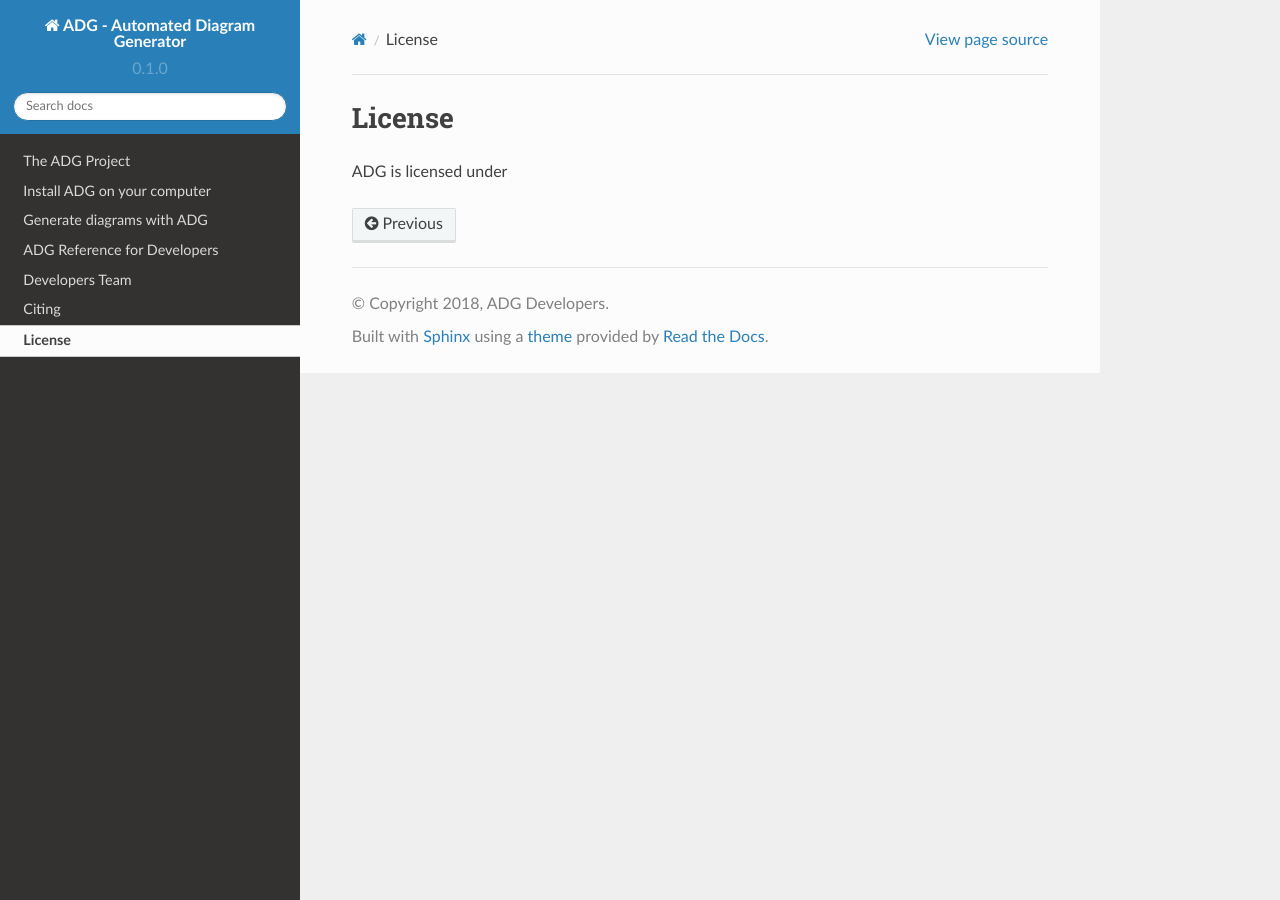
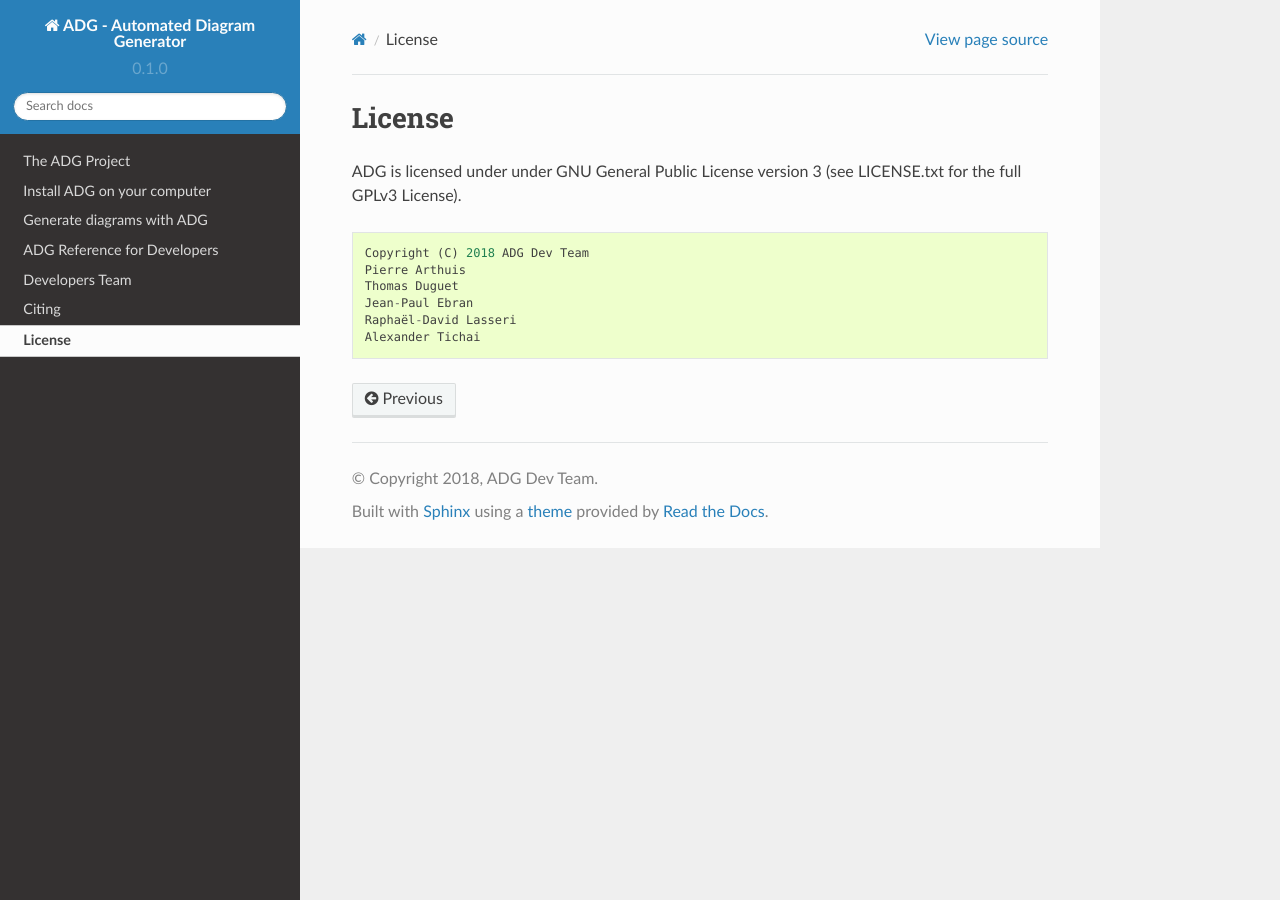
Before and after one commit to adgproject/adg, a Sphinx documentation site: the page built from doc/license.rst, in a window 1280 px wide. Built offline with Sphinx 7.4.7 and the Read the Docs theme 2.0.0, drawn with Linux system fonts in a browser that asks for light colours.

Commit message:
Add GPLv3 license

```diff
--- a/doc/conf.py
+++ b/doc/conf.py
@@ -21,8 +21,8 @@ sys.path.insert(0, os.path.abspath('..'))
 import adg
 
 project = u'ADG - Automated Diagram Generator'
-copyright = u'2018, ADG Developers'
-author = u'ADG Developers'
+copyright = u'2018, ADG Dev Team'
+author = u'ADG Dev Team'
 
 # The short X.Y version
 version = adg.__version__
@@ -142,7 +142,7 @@ latex_elements = {
 latex_documents = [
     (master_doc, 'ADG.tex',
      u'ADG - Automated Diagram Generator Documentation',
-     u'ADG Developers', 'manual'),
+     u'ADG Dev Team', 'manual'),
 ]
 
 
--- a/doc/license.rst
+++ b/doc/license.rst
@@ -1,4 +1,14 @@
 License
 =======
 
-ADG is licensed under
+ADG is licensed under under GNU General Public License version 3
+(see LICENSE.txt for the full GPLv3 License).
+
+.. code::
+
+  Copyright (C) 2018 ADG Dev Team
+  Pierre Arthuis
+  Thomas Duguet
+  Jean-Paul Ebran
+  Raphaël-David Lasseri
+  Alexander Tichai
```
Also changed, not shown: README.md (+9 -1 lines), LICENSE.txt (added), 1 other file.
